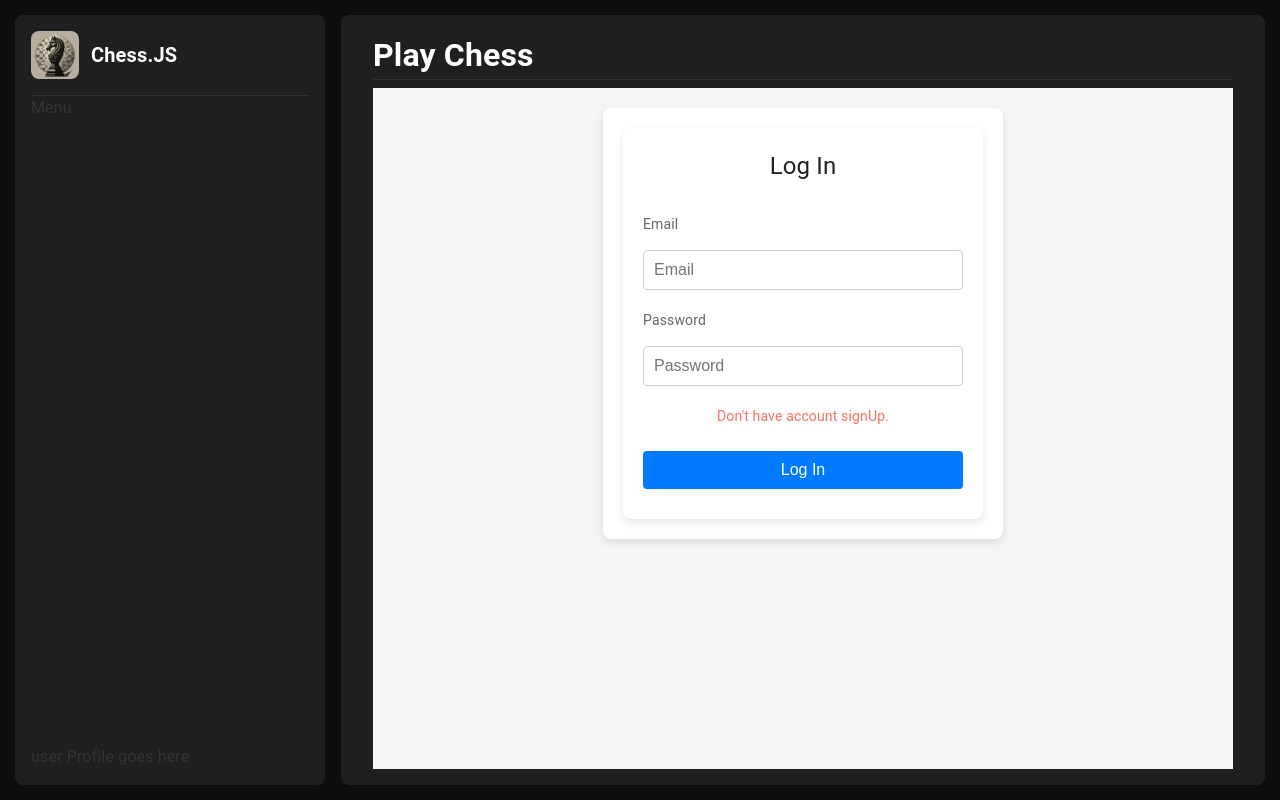
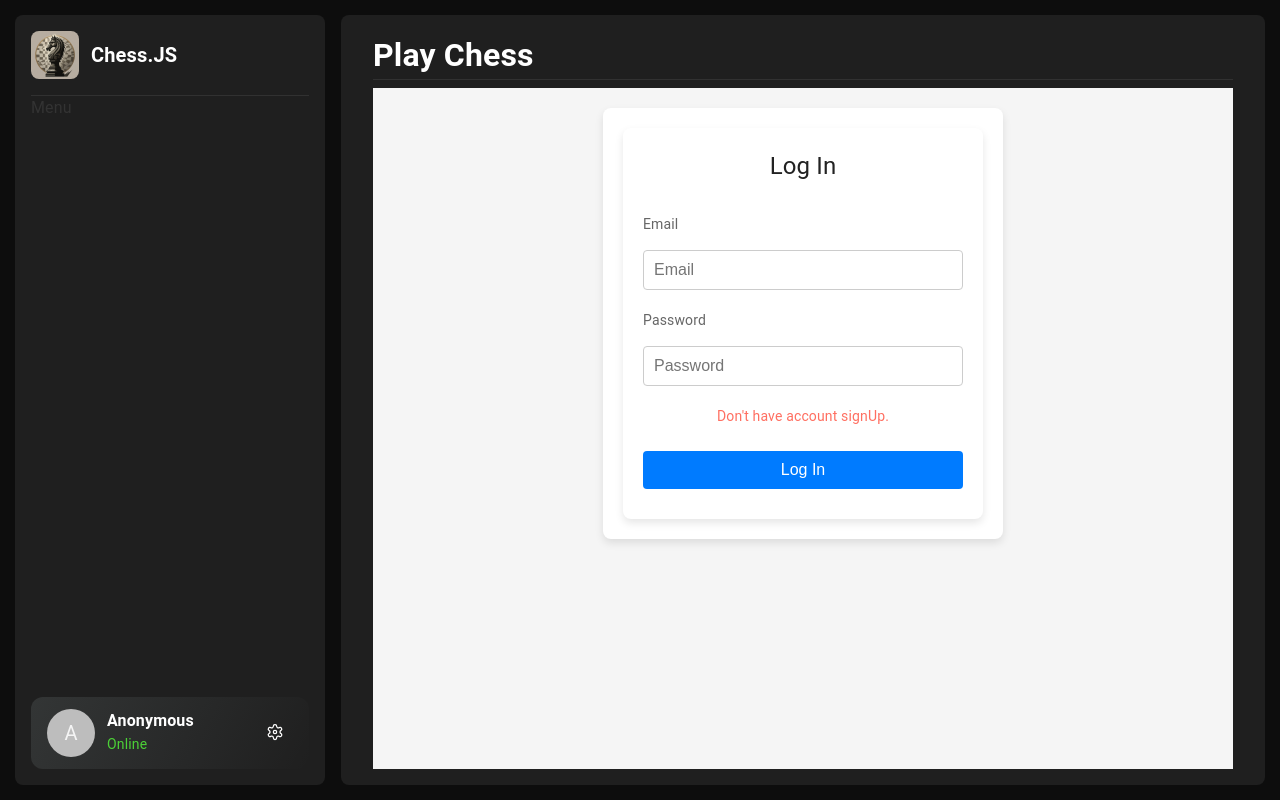
Before and after one commit to vhdcpatel/Chess-Game, a React (Vite) app in the folder frontend/: page /login in a window 1280 px wide. Built offline with nearby package versions, Linux system fonts and the light colour scheme; no server answers.

Commit message:
Added Profile Card for user.

```diff
--- a/frontend/src/components/SideBar/SideBar.tsx
+++ b/frontend/src/components/SideBar/SideBar.tsx
@@ -1,6 +1,7 @@
 import React from 'react'
 import styles from './SideBar.module.css'
 import ChessMainLogo from '../../assets/chessLogoMain.jpg';
+import ProfileCard from '../profileCard/ProfileCard';
 
 const SideBar = () => {
   return (
@@ -22,8 +23,12 @@ const SideBar = () => {
       </div>
 
       <div className={styles.sidebarBottom}>
-        {/* Use Profile goes here. */}
-        user Profile goes here
+       <ProfileCard
+         avatarSrc=""
+         name="Anonymous"
+         status="Online"
+         onSettingsClick={() => console.log('Settings clicked')}
+       />
       </div>
     </aside>
   )
--- /dev/null
+++ b/frontend/src/components/profileCard/ProfileCard.module.css
@@ -0,0 +1,62 @@
+.card {
+  display: flex;
+  align-items: center;
+  background: linear-gradient(117.58deg, rgba(215, 237, 237, 0.16) -47.79%, rgba(200, 228, 228, 0) 100%);
+  border-radius: 12px;
+  padding: 12px 16px;
+  gap: 12px;
+  max-width: 320px;
+}
+
+.avatar {
+  flex-shrink: 0;
+  width: 48px;
+  height: 48px;
+  border-radius: 50%;
+  object-fit: cover;
+}
+
+.info {
+  flex-grow: 1;
+  display: flex;
+  flex-direction: column;
+  overflow: hidden;
+}
+
+.name {
+  font-size: 1rem;
+  font-weight: 600;
+  color: #ffffff;
+  line-height: 1.2;
+  white-space: nowrap;
+  overflow: hidden;
+  text-overflow: ellipsis;
+}
+
+.status {
+  font-size: 0.875rem;
+  color: #4cd137;
+  margin-top: 4px;
+}
+
+.settingsButton {
+  background: transparent;
+  border: none;
+  padding: 8px;
+  cursor: pointer;
+  border-radius: 4px;
+  flex-shrink: 0;
+  transition: background-color 0.2s ease;
+}
+
+.settingsButton:hover,
+.settingsButton:focus {
+  background-color: rgba(255, 255, 255, 0.1);
+  outline: none;
+}
+
+.settingsIcon {
+  width: 20px;
+  height: 20px;
+  fill: #ffffff;
+}
--- /dev/null
+++ b/frontend/src/components/profileCard/ProfileCard.tsx
@@ -0,0 +1,50 @@
+import React from 'react';
+import { Avatar } from '@mui/material';
+import styles from './ProfileCard.module.css';
+import settingsIcon from '../../assets/icons/CogIcon.svg';
+
+interface ProfileCardProps {
+  avatarSrc: string;
+  name: string;
+  status?: string;
+  onSettingsClick?: () => void;
+}
+
+const ProfileCard: React.FC<ProfileCardProps> = ({
+  avatarSrc,
+  name,
+  status = 'Free',
+  onSettingsClick = () => {},
+}) => (
+  <div className={styles.card}>
+    <Avatar
+      className={styles.avatar}
+      src={avatarSrc}
+      alt={`${name}'s avatar`}
+      sx={{ width: 48, height: 48 }}
+    >
+      {name.charAt(0).toUpperCase()}
+    </Avatar>
+
+    <div className={styles.info}>
+      <span className={styles.name}>{name}</span>
+      <span className={styles.status}>{status}</span>
+    </div>
+
+    <button
+      type="button"
+      className={styles.settingsButton}
+      onClick={onSettingsClick}
+      aria-label="Settings"
+    >
+
+      <img
+        src={settingsIcon}
+        alt="Settings"
+        className={styles.settingsIcon}
+      />
+    </button>
+  </div>
+);
+
+export default ProfileCard;
```
Also changed, not shown: frontend/src/assets/icons/CogIcon.svg (added).
